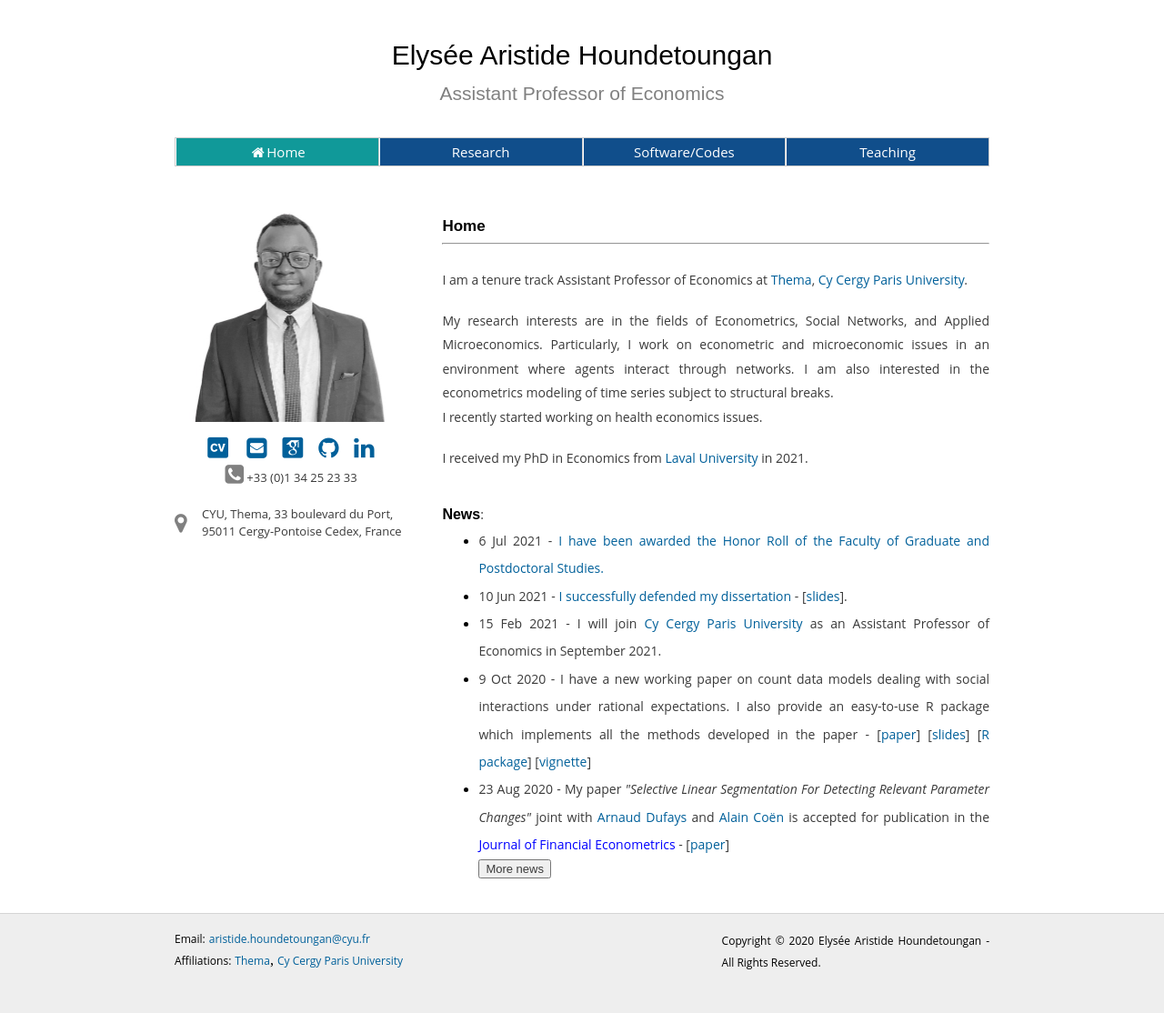
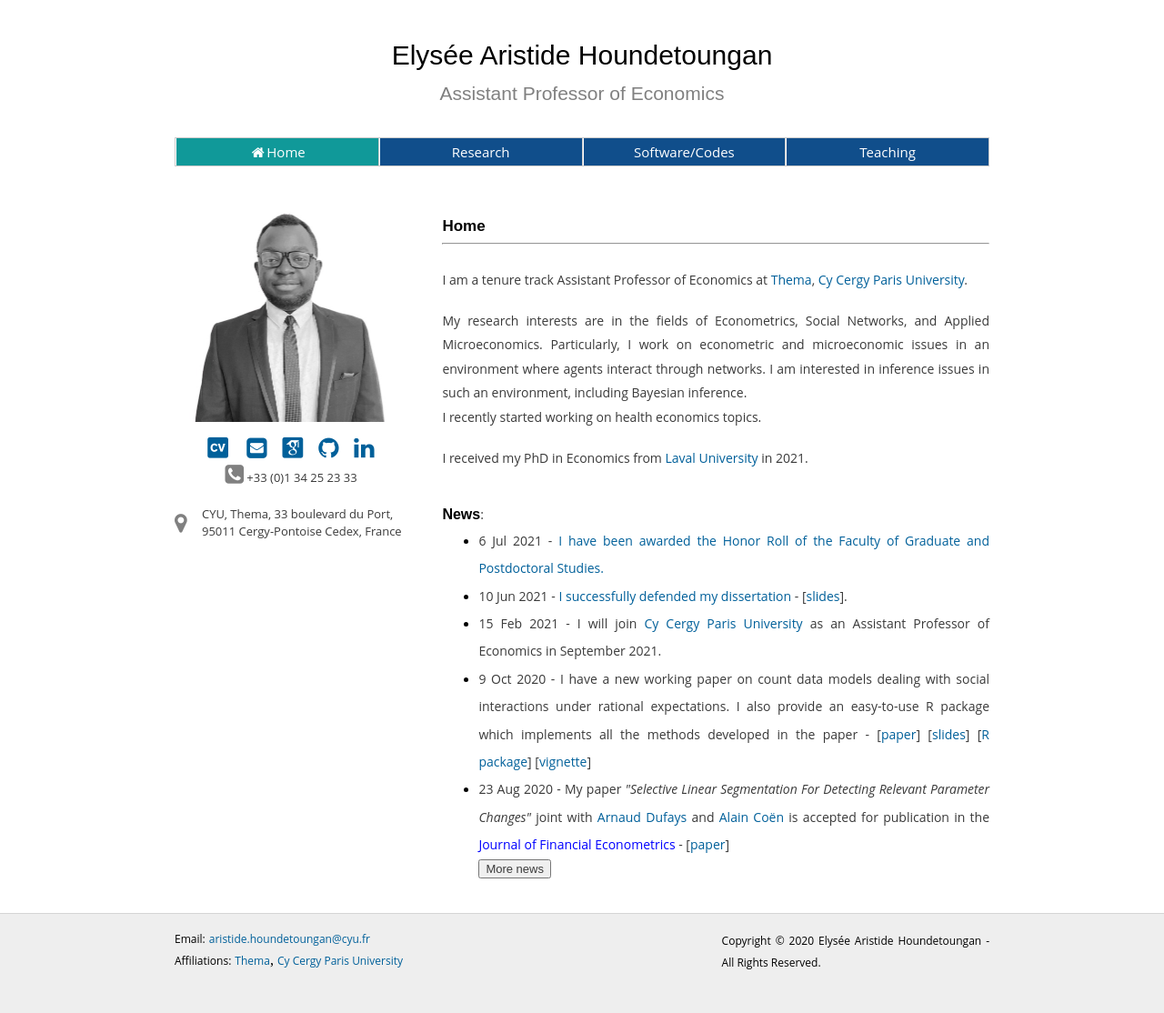
Before and after one commit to ahoundetoungan/ahoundetoungan.github.io, a Jekyll site: the page built from index.html, in a window 1280 px wide. Shown: the whole page at 91% size. Built offline with Jekyll 4.4.1, drawn with Linux system fonts in a browser that asks for light colours; some web fonts are replaced.

Commit message:
update research fields

```diff
--- a/index.html
+++ b/index.html
@@ -42,8 +42,8 @@ $(document).ready(function() {
       <br/>
       <p align="justify"> My research interests are in the fields of Econometrics, Social  Networks, and Applied Microeconomics.
          Particularly, I work on econometric and microeconomic issues in an environment where agents interact through networks.
-         I am also interested in the econometrics modeling of time series subject to structural breaks.
-         <br/> I recently started working on health economics issues. </p>
+         I am interested in inference issues in such an environment, including Bayesian inference.
+         <br/> I recently started working on health economics topics. </p>
       <br/>
       <br/>
       <p align="justify"> I received my PhD in Economics from <a href="https://www.fss.ulaval.ca/economique" target="_blank">Laval University</a> in 2021.</p>
```
